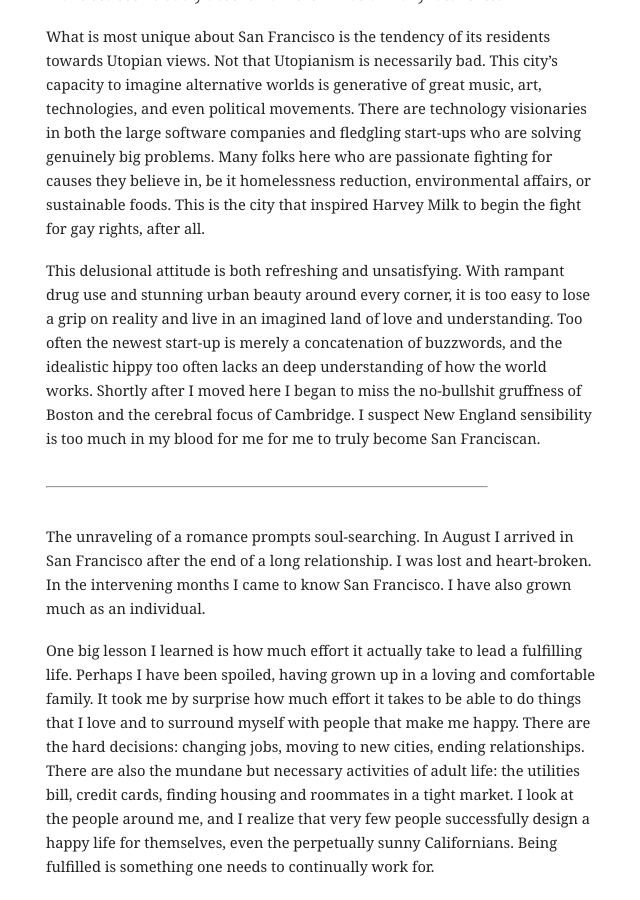
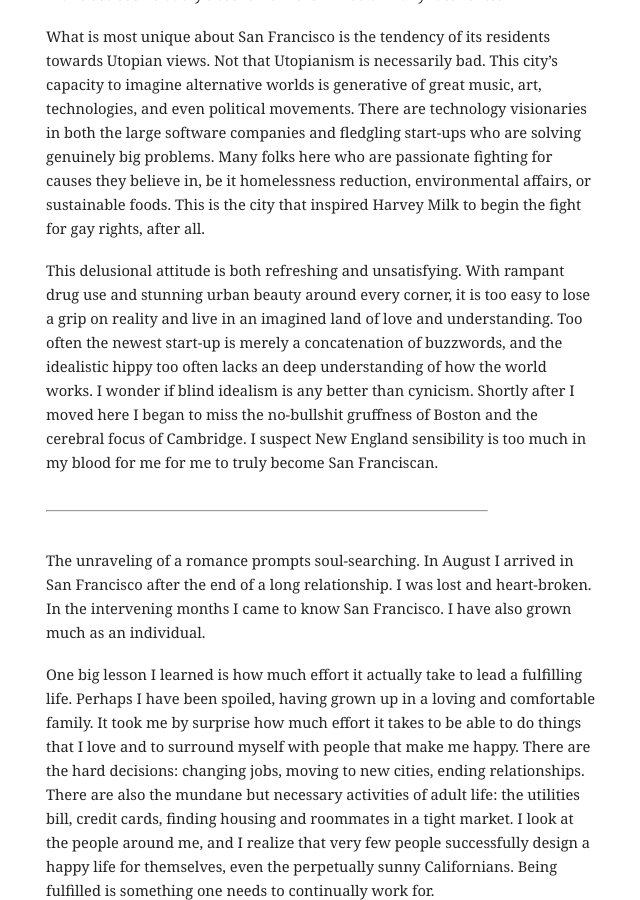
Before and after one commit to mbwong/mbwong.github.com, a Jekyll site: the page built from _posts/2013-04-15-leaving-san-francisco.md, in a window 1280 px wide and 900 px high, scrolled down 942 px. Shown: the whole window, without its empty margins (304-944 px from the left). Built offline with Jekyll 4.4.1, drawn with Linux system fonts in a browser that asks for light colours.

Commit message:
Update 2013-04-15-leaving-san-francisco.md

```diff
--- a/_posts/2013-04-15-leaving-san-francisco.md
+++ b/_posts/2013-04-15-leaving-san-francisco.md
@@ -18,7 +18,7 @@ For a city that prides itself on its dense diversity, the various communities ar
 
 What is most unique about San Francisco is the tendency of its residents towards Utopian views. Not that Utopianism is necessarily bad. This city's capacity to imagine alternative worlds is generative of great music, art, technologies, and even political movements. There are technology visionaries in both the large software companies and fledgling start-ups who are solving genuinely big problems. Many folks here who are passionate fighting for causes they believe in, be it homelessness reduction, environmental affairs, or sustainable foods. This is the city that inspired Harvey Milk to begin the fight for gay rights, after all.
 
-This delusional attitude is both refreshing and unsatisfying. With rampant drug use and stunning urban beauty around every corner, it is too easy to lose a grip on reality and live in an imagined land of love and understanding. Too often the newest start-up is merely a concatenation of buzzwords, and the idealistic hippy too often lacks an deep understanding of how the world works. Shortly after I moved here I began to miss the no-bullshit gruffness of Boston and the cerebral focus of Cambridge. I suspect New England sensibility is too much in my blood for me for me to truly become San Franciscan.
+This delusional attitude is both refreshing and unsatisfying. With rampant drug use and stunning urban beauty around every corner, it is too easy to lose a grip on reality and live in an imagined land of love and understanding. Too often the newest start-up is merely a concatenation of buzzwords, and the idealistic hippy too often lacks an deep understanding of how the world works. I wonder if blind idealism is any better than cynicism. Shortly after I moved here I began to miss the no-bullshit gruffness of Boston and the cerebral focus of Cambridge. I suspect New England sensibility is too much in my blood for me for me to truly become San Franciscan.
 
 ----------------------------------------------------------------------
 
```
